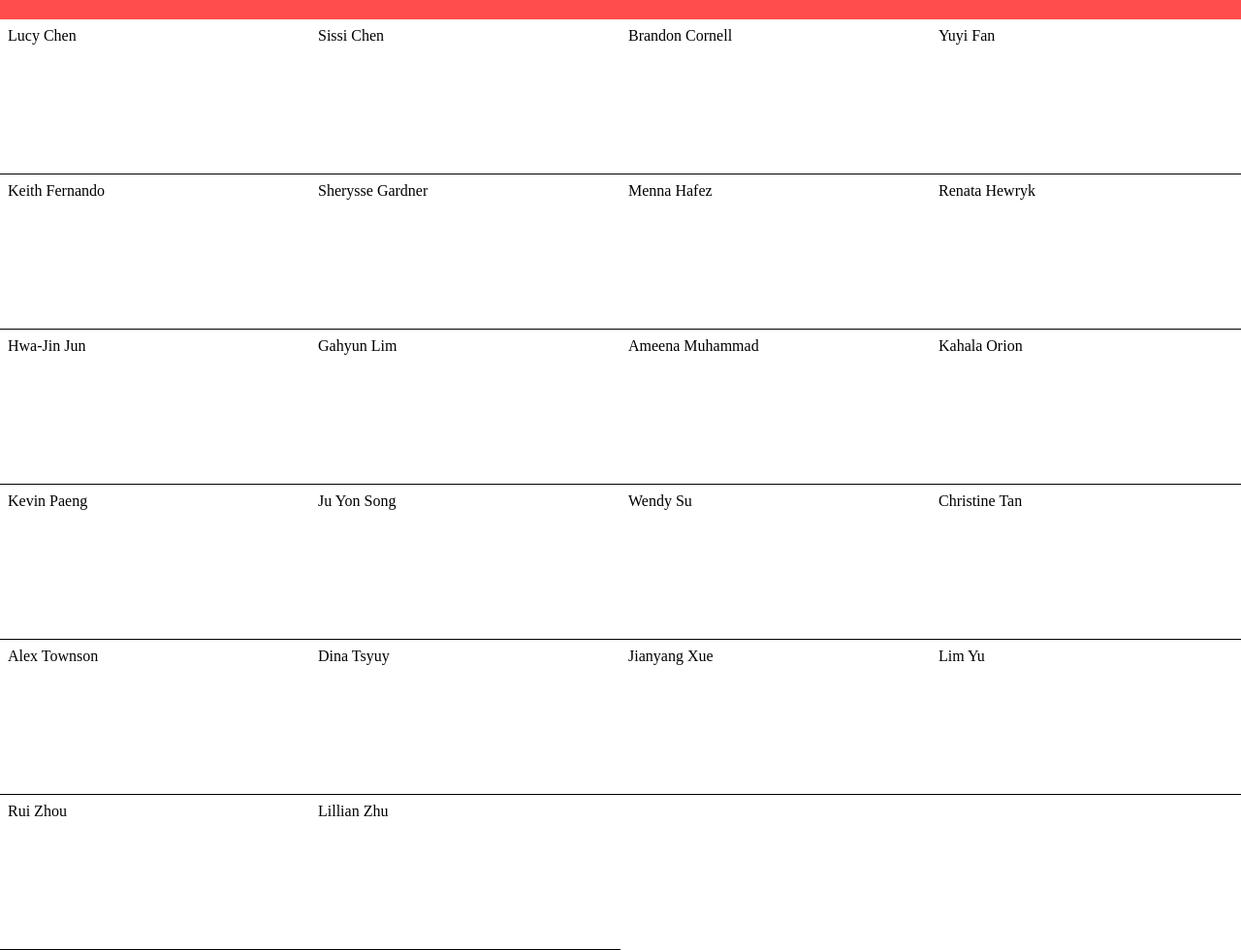
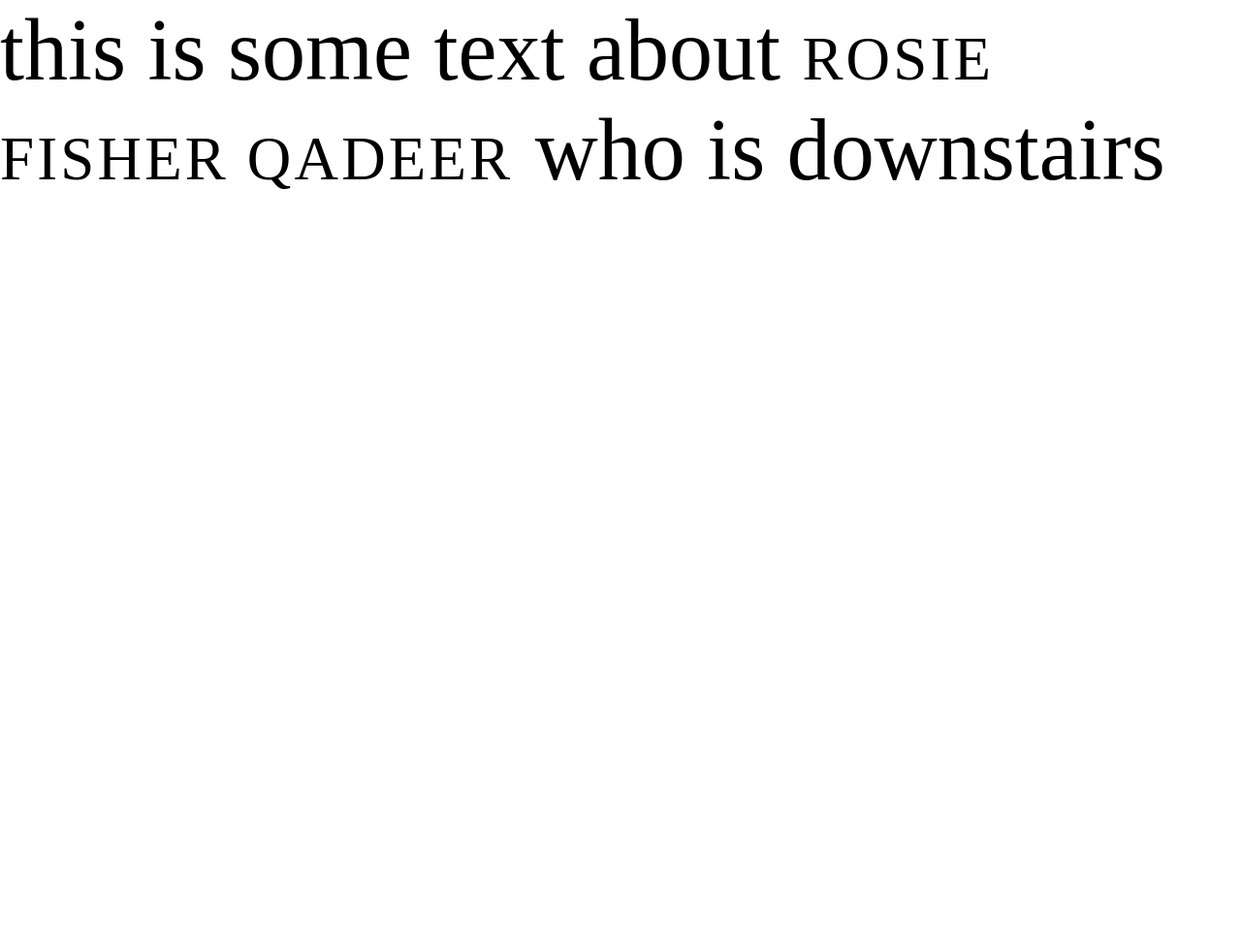
Before and after one commit to alisq/GD2-lessons, a plain HTML site: page 07 - jquery example/index.html in a window 1280 px wide. Shown: the whole page at 97% size. After the commit the page ends 800 px from the top, so only its background shows below. Drawn offline with nearby package versions, Linux system fonts and the light colour scheme.

```diff
--- a/07 - jquery example/index.html
+++ b/07 - jquery example/index.html
@@ -8,19 +8,23 @@
         <meta name="viewport" content="width=device-width, initial-scale=1">
 
         <link rel="stylesheet" href="style.css">
+        <style>
+            h1 {
+                font-weight:normal;
+                font-size:90px;
+            }
+                .name {
+                    font-size:0.7em;
+                    text-transform:uppercase;
+                    letter-spacing:0.05em;
+                }
+
+        </style>
     </head>
     <body>
 
-        <nav class="menu-area">
 
-        </nav>
-
-
-        <section id="everything">
-        </section>
-
-
-
+          <h1>  this is some text about <span class="name">Rosie Fisher Qadeer</span> who is downstairs</h1>
 
 
 <!--
--- /dev/null
+++ b/08 - more jquery demos/style.css
@@ -0,0 +1,5 @@
+* {
+	box-sizing: border-box;
+	padding:0;
+	margin:0;
+}
```
Also changed, not shown: 08 - more jquery demos/index.html (added, +20 -0 lines), 08 - more jquery demos/script.js (added).
